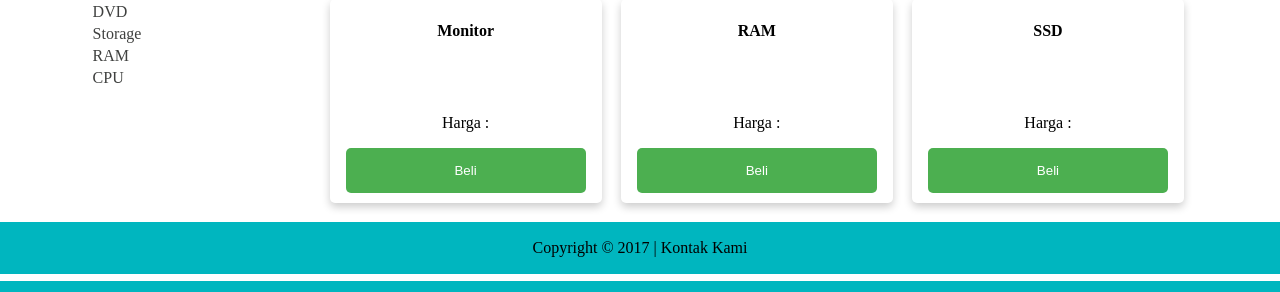
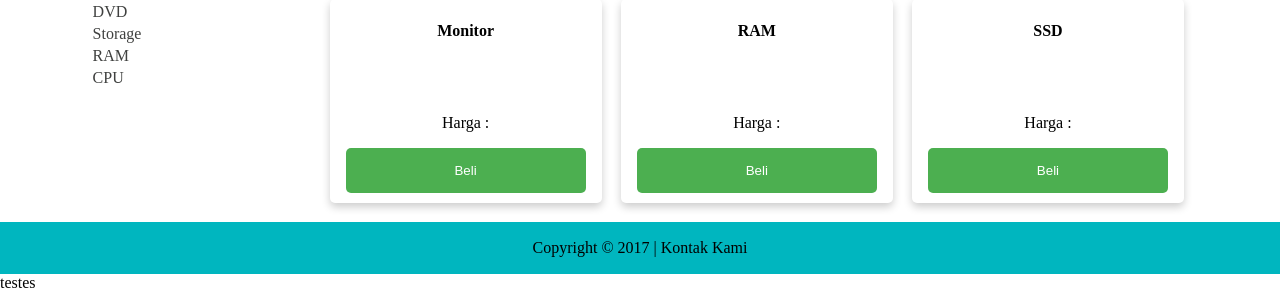
Before and after one commit to margogunatama/phpapsi, a PHP site: page /index.php in a window 1280 px wide. Shown: the part 519-811 px from the top of the page. Run offline with PHP 8.4, Linux system fonts and the light colour scheme.

Commit message:
hehe
huhu

```diff
--- a/Modul PHP Mysql/footer.php
+++ b/Modul PHP Mysql/footer.php
@@ -5,3 +5,5 @@
 		</footer>
 	';
 ?>
+
+testes
```
